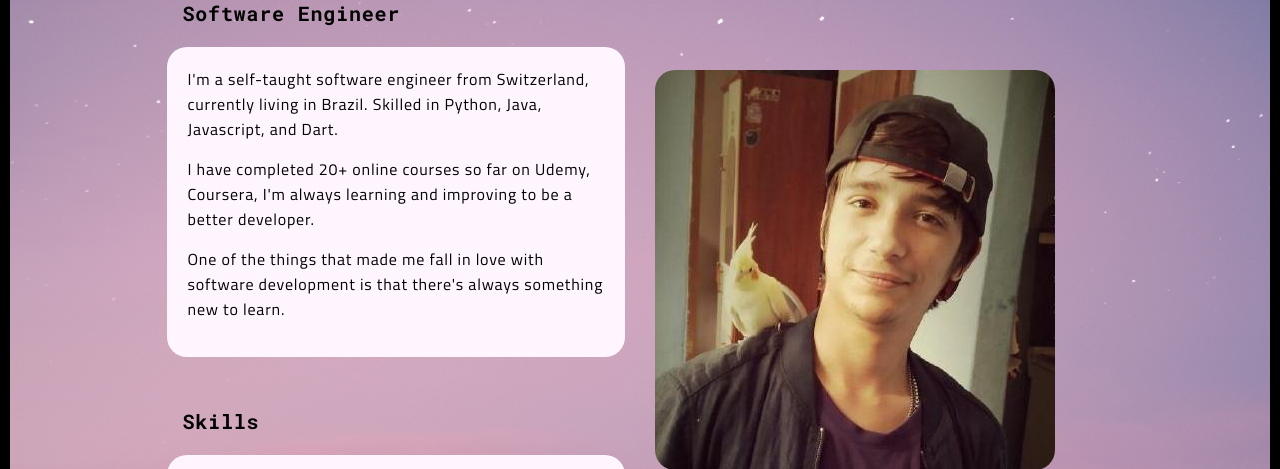
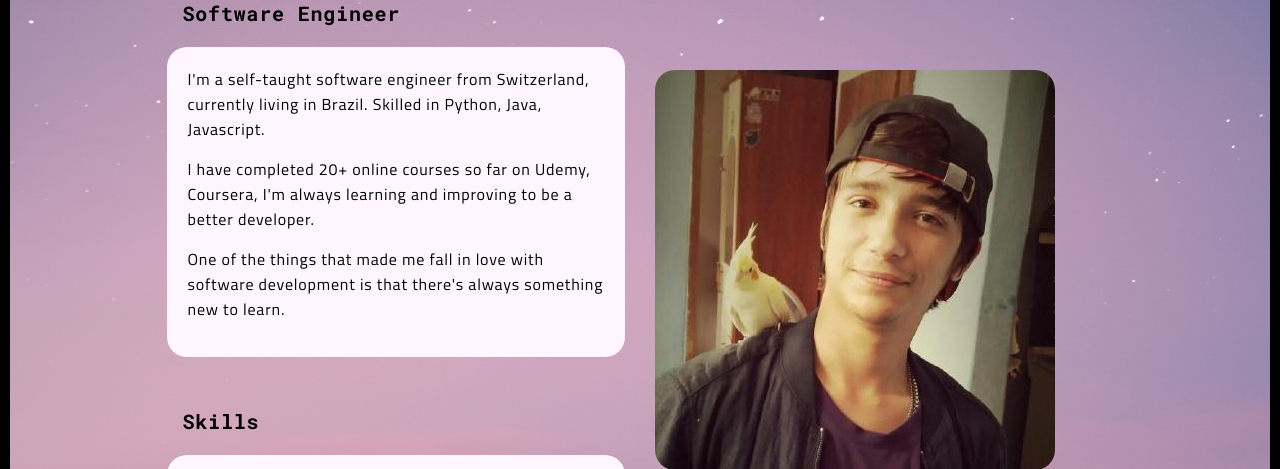
Before and after one commit to dylanbuchi/portfolio, a Flask app: page /about.html in a window 1280 px wide. Shown: the part 291-760 px from the top of the page. Run offline with Flask 2, Linux system fonts and the light colour scheme; some libraries are stand-ins or nearby versions.

Commit message:
update about me

```diff
--- a/templates/about.html
+++ b/templates/about.html
@@ -124,7 +124,7 @@
                                                 engineer from Switzerland,
                                                 currently living in Brazil.
                                                 Skilled in Python, Java,
-                                                Javascript, and Dart.
+                                                Javascript.
                                             </p>
 
                                             <p>
```
